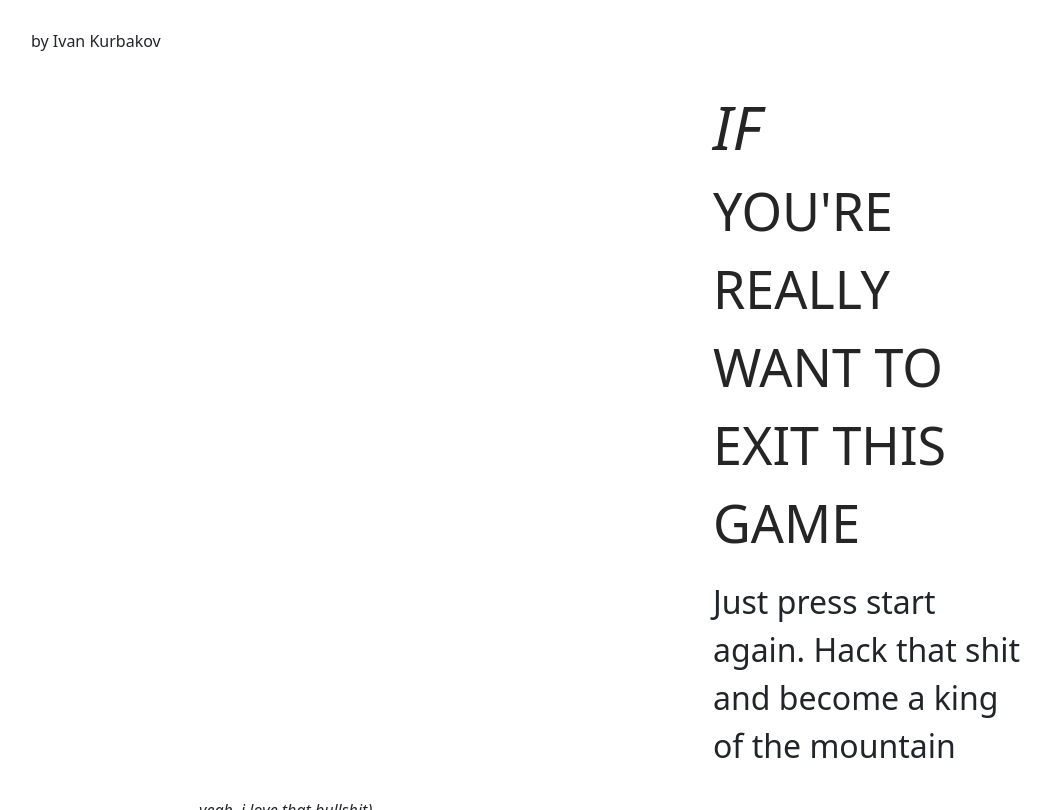
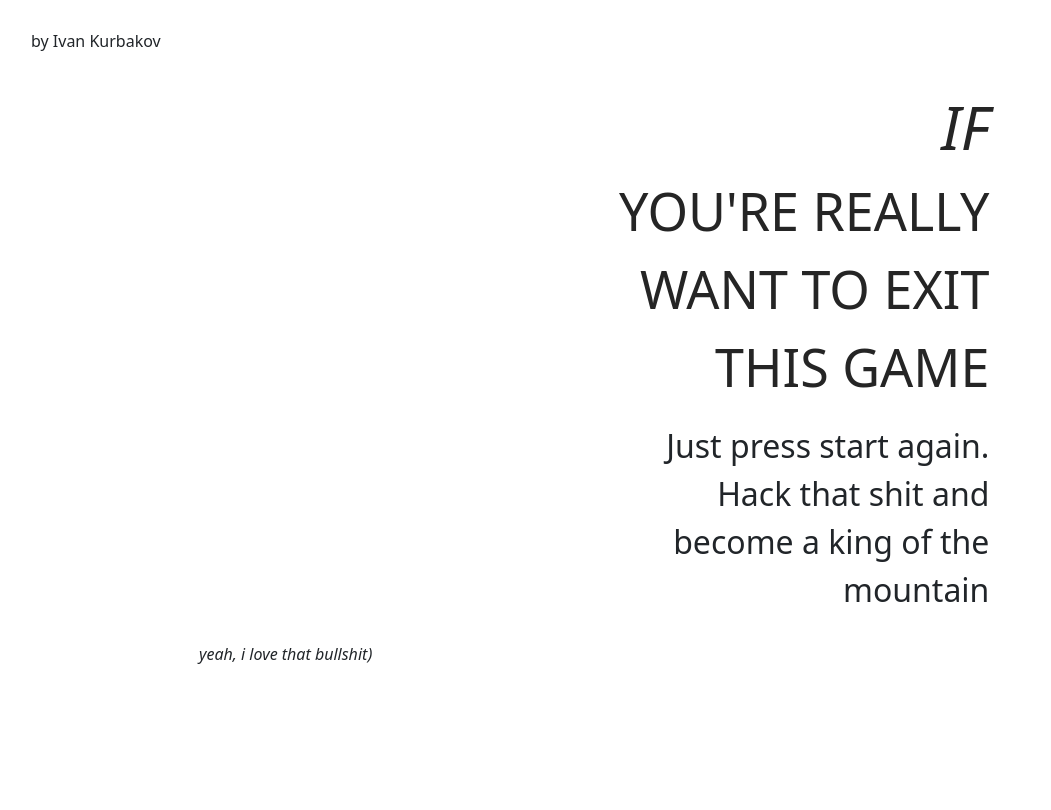
Before and after one commit to tayo-luv/motivation, a plain HTML site: page sometimes.html in a window 1280 px wide. Shown: the whole page, without its empty margins (53-1104 px from the left). Drawn offline with nearby package versions, Linux system fonts and the light colour scheme.

Commit message:
FIX.
Adaptive

```diff
--- a/main.css
+++ b/main.css
@@ -15,8 +15,11 @@ a:hover{
 
 .right_content{
 
-	width: 50vh;
-	margin-left:120vh;
+	width: 60vh;
+
+	margin-left:40%;
+	text-align:right;
+	margin-right:15vh;
 
 }
 
@@ -27,8 +30,6 @@ a:hover{
 }
 
 .headline_cursive {
-
-	text-align: left;
 
 	font-style: italic;
 	font-weight: 400;
--- a/sometimes.html
+++ b/sometimes.html
@@ -9,7 +9,7 @@
 	</head>
 	<body>
 		by Ivan Kurbakov
-		<div class='right_content' style='margin-left:50%; margin-right:50%; max-width:50%;'>
+		<div class='right_content'>
 			<div class='headline_cursive'>
 				IF
 			</div>
```
Also changed, not shown: index.html (+1 -3 lines).
